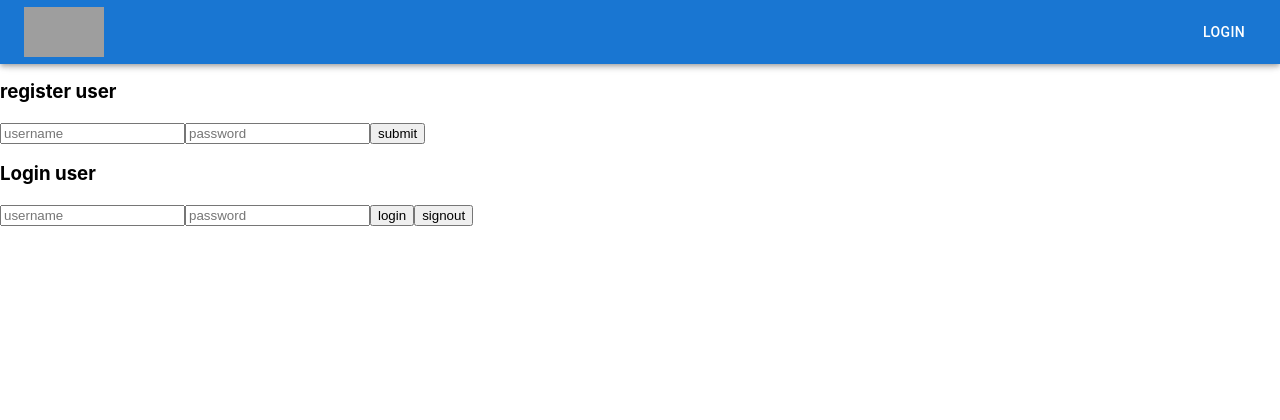
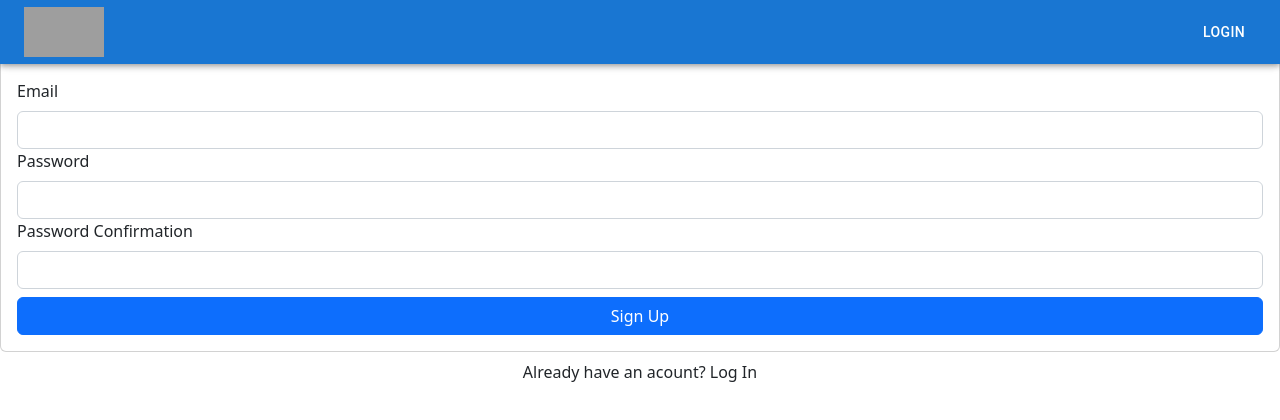
Before and after one commit to imranrehman-it/task-flow, a React (Create React App) app: page /login in a window 1280 px wide. Shown: the top 420 px of the page. Built offline with nearby package versions, Linux system fonts and the light colour scheme; no server answers; grey boxes are pictures that could not be loaded; what cohere-js would draw is missing.

Commit message:
sign-up page restyled

```diff
--- a/package.json
+++ b/package.json
@@ -10,11 +10,13 @@
     "@testing-library/react": "^13.4.0",
     "@testing-library/user-event": "^13.5.0",
     "babel-preset-es2015": "^6.24.1",
+    "bootstrap": "^5.2.2",
     "cohere-ai": "^4.3.1",
     "cohere-js": "^1.0.21",
     "draft-js": "^0.11.7",
     "firebase": "^9.12.1",
     "react": "^18.2.0",
+    "react-bootstrap": "^2.5.0",
     "react-color": "^2.19.3",
     "react-dom": "^18.2.0",
     "react-draft-wysiwyg": "^1.15.0",
--- a/src/index.js
+++ b/src/index.js
@@ -2,6 +2,7 @@
 import ReactDOM from "react-dom/client";
 import "./index.css";
 import App from "./App";
+import "bootstrap/dist/css/bootstrap.min.css";
 
 const root = ReactDOM.createRoot(document.getElementById("root"));
 root.render(
--- a/src/pages/AllBoards.jsx
+++ b/src/pages/AllBoards.jsx
@@ -4,6 +4,8 @@
 import Board from "./Board";
 import styled from "styled-components";
 import { Typography } from "@mui/material";
+import { Auth } from "firebase/auth";
+import { auth } from "./firebase-config";
 
 function AllBoards() {
   return (
--- a/src/pages/LoginPage.jsx
+++ b/src/pages/LoginPage.jsx
@@ -1,4 +1,4 @@
-import React, { useState } from "react";
+import React, { useState, useRef } from "react";
 import styled from "styled-components";
 import { auth } from "./firebase-config";
 import {
@@ -8,75 +8,46 @@
   signOut,
 } from "firebase/auth";
 
+import { Form, Card, Button } from "react-bootstrap";
+
 const LoginPage = () => {
-  const [registerEmail, setRegisterEmail] = useState("");
-  const [registerPassword, setRegisterPassword] = useState("");
-  const [loginEmail, setLoginEmail] = useState("");
-  const [loginPassword, setLoginPassword] = useState("");
-  const [user, setUser] = useState({});
-
-  onAuthStateChanged(auth, (currentUser) => {
-    setUser(currentUser);
-  });
-
-  const register = async () => {
-    try {
-      const user = await createUserWithEmailAndPassword(
-        auth,
-        registerEmail,
-        registerPassword
-      );
-      console.log(user);
-    } catch (error) {
-      console.log(error.message);
-    }
-  };
-
-  const login = async () => {
-    try {
-      const user = await signInWithEmailAndPassword(
-        auth,
-        loginEmail,
-        loginPassword
-      );
-    } catch (error) {
-      console.log(error.message);
-    }
-  };
-
-  const logout = async () => {
-    await signOut(auth);
-  };
+  const emailRef = useRef();
+  const passwordRef = useRef();
+  const passwordConfirmationRef = useRef();
 
   return (
-    <LoginPageStyle>
-      <h3>register user</h3>
-      <input
-        placeholder="username"
-        onChange={(event) => setRegisterEmail(event.target.value)}
-      ></input>
-      <input
-        placeholder="password"
-        onChange={(event) => setRegisterPassword(event.target.value)}
-      ></input>
-      <button onClick={register}>submit</button>
-      <h3>Login user</h3>
-      <input
-        placeholder="username"
-        onChange={(event) => setLoginEmail(event.target.value)}
-      ></input>
-      <input
-        placeholder="password"
-        onChange={(event) => setLoginPassword(event.target.value)}
-      ></input>
-      <button onClick={login}>login</button>
-      <button onClick={logout}>signout</button>
-    </LoginPageStyle>
+    <div>
+      <Card>
+        <Card.Body>
+          <h2 className="text-center mb-4">Sign Up</h2>
+          <Form>
+            <Form.Group id="email">
+              <Form.Label>Email</Form.Label>
+              <Form.Control type="email" ref={emailRef} required />
+            </Form.Group>
+            <Form.Group id="password">
+              <Form.Label>Password</Form.Label>
+              <Form.Control type="password" ref={passwordRef} required />
+            </Form.Group>
+            <Form.Group id="password-confirm">
+              <Form.Label>Password Confirmation</Form.Label>
+              <Form.Control
+                type="password"
+                ref={passwordConfirmationRef}
+                required
+              />
+            </Form.Group>
+            <Button className="w-100 mt-2" type="submit">
+              Sign Up
+            </Button>
+          </Form>
+        </Card.Body>
+      </Card>
+      <div className="w-100 text-center mt-2">
+        Already have an acount? Log In
+      </div>
+    </div>
   );
 };
 
-const LoginPageStyle = styled.div`
-  margin-top: 80px;
-`;
-
 export default LoginPage;
--- a/src/pages/firebase-config.js
+++ b/src/pages/firebase-config.js
@@ -1,7 +1,7 @@
 import { initializeApp } from "firebase/app";
 import { getAuth } from "firebase/auth";
 
-const firebaseConfig = {
+const app = initializeApp({
   apiKey: "AIzaSyD5OH2lmrw-oAAhPFV4l1S2tqbRLwhOuhE",
   authDomain: "task-flow-dd651.firebaseapp.com",
   projectId: "task-flow-dd651",
@@ -9,8 +9,7 @@
   messagingSenderId: "827187165170",
   appId: "1:827187165170:web:08efc591a8eb0d652cdd6b",
   measurementId: "G-TLT0RT2BQT",
-};
-
-const app = initializeApp(firebaseConfig);
+});
 
 export const auth = getAuth(app);
+export default app;
```
Also changed, not shown: 1 other file (tests, documents, lock files or other folders).
